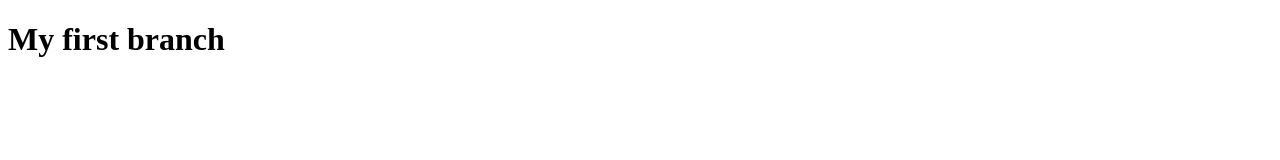
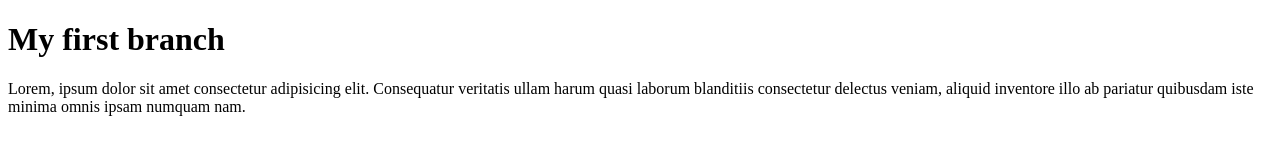
Before and after one commit to EnechukwuChibuike/team-project-2, a plain HTML site: page branching.html in a window 1280 px wide. Drawn offline with Linux system fonts and the light colour scheme.

Commit message:
added a paragraph

```diff
--- a/branching.html
+++ b/branching.html
@@ -1,11 +1,17 @@
 <!DOCTYPE html>
 <html lang="en">
-<head>
-    <meta charset="UTF-8">
-    <meta name="viewport" content="width=device-width, initial-scale=1.0">
+  <head>
+    <meta charset="UTF-8" />
+    <meta name="viewport" content="width=device-width, initial-scale=1.0" />
     <title>Document</title>
-</head>
-<body>
+  </head>
+  <body>
     <h1>My first branch</h1>
-</body>
+    <p>
+      Lorem, ipsum dolor sit amet consectetur adipisicing elit. Consequatur
+      veritatis ullam harum quasi laborum blanditiis consectetur delectus
+      veniam, aliquid inventore illo ab pariatur quibusdam iste minima omnis
+      ipsam numquam nam.
+    </p>
+  </body>
 </html>
```
